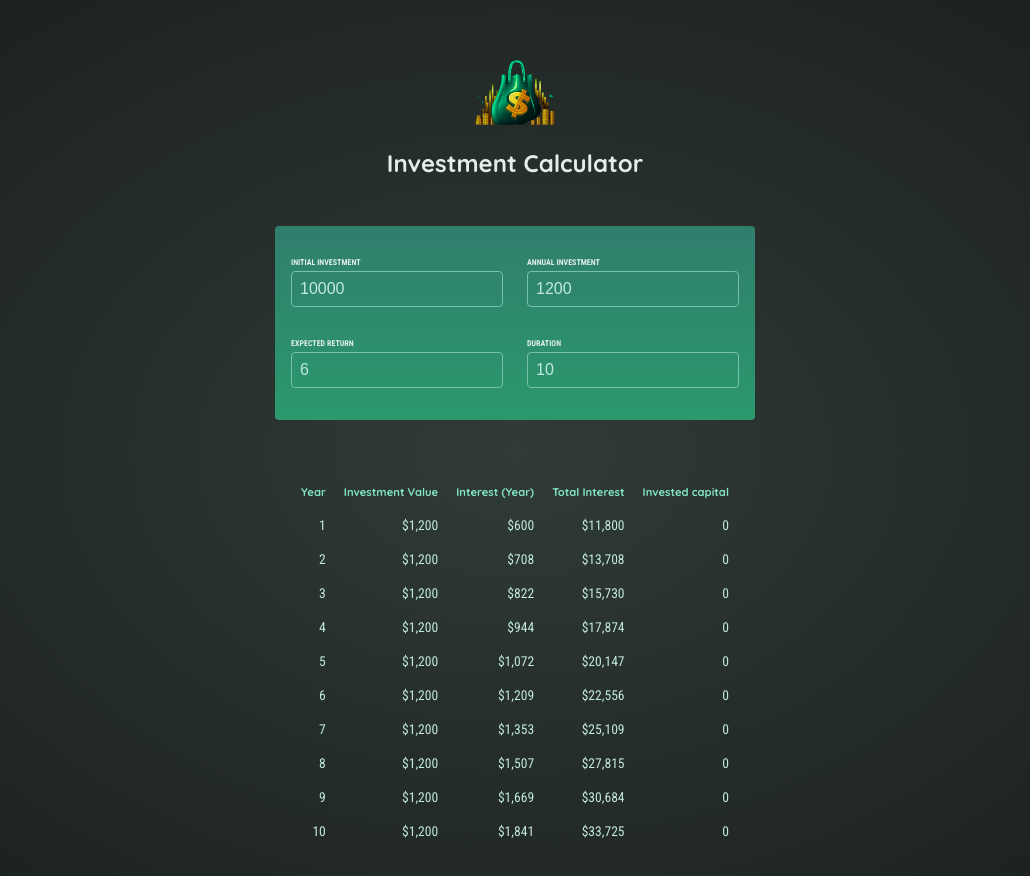
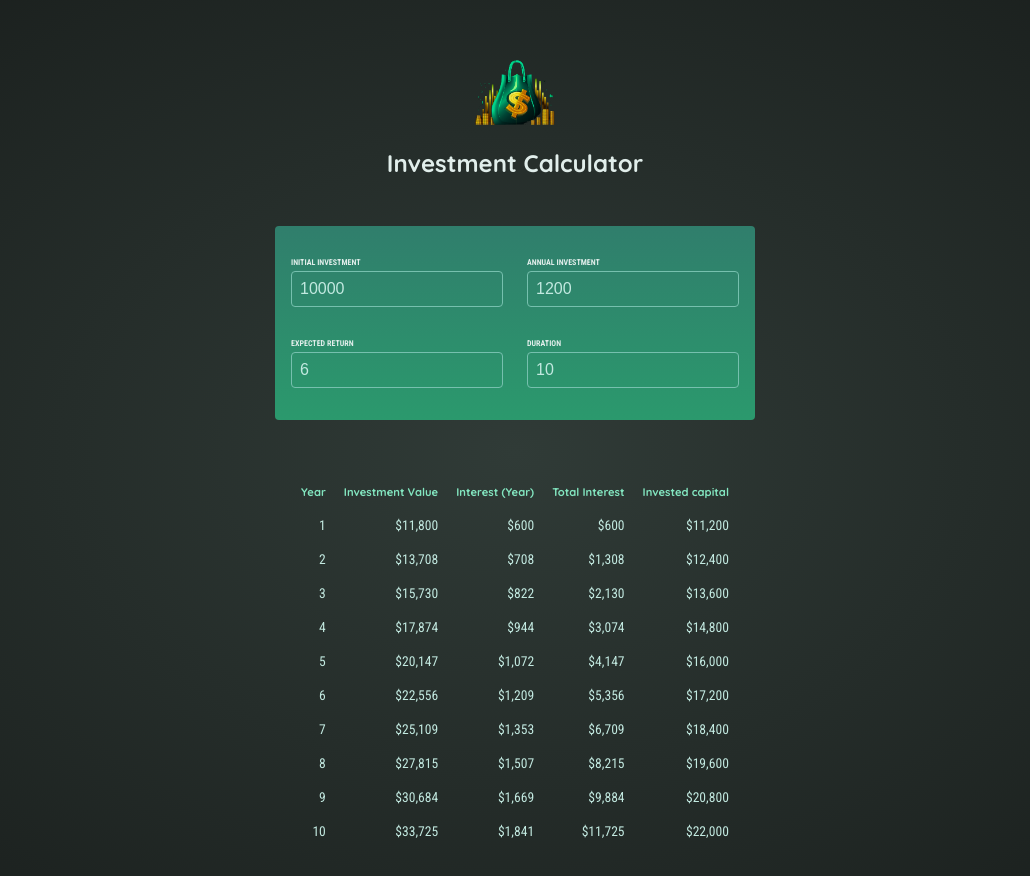
Before and after one commit to samerkh/react-investment-calculator, a React (Vite) app: page / in a window 1280 px wide. Shown: the top 876 px of the page, without its empty margins (125-1155 px from the left). Built offline with nearby package versions, Linux system fonts and the light colour scheme.

Commit message:
Refactor code

```diff
--- a/src/App.jsx
+++ b/src/App.jsx
@@ -3,20 +3,20 @@ import Header from "./components/Header";
 import InputGroup from "./components/InputGroup";
 import Result from "./components/Result";
 import { INITIAL_INPUT } from "./util/constants";
-import { calculateInvestmentResults } from "./util/investment";
 function App() {
   const [userInput, setUserInput] = React.useState(INITIAL_INPUT);
-  const result = calculateInvestmentResults(userInput);
 
-  const handleInputChange = (input) => {
-    setUserInput(input);
-  };
+  function handleInputChange(inputName, value) {
+    setUserInput((prevInput) => {
+      return { ...prevInput, [inputName]: +value };
+    });
+  }
 
   return (
     <>
       <Header />
       <InputGroup onInputChange={handleInputChange} userInput={userInput} />
-      <Result result={result} />
+      <Result userInput={userInput} />
     </>
   );
 }
--- a/src/components/InputGroup.jsx
+++ b/src/components/InputGroup.jsx
@@ -2,26 +2,20 @@ import React from "react";
 import InputField from "./InputField";
 
 export default function InputGroup({ onInputChange, userInput }) {
-  function handleChange(input, value) {
-    userInput = { ...userInput, [input]: parseFloat(value) };
-
-    onInputChange(userInput);
-  }
-
   return (
     <div id="user-input">
       <div className="input-group">
         <InputField
           label="initial investment"
           onChange={(e) => {
-            handleChange("initialInvestment", e.target.value);
+            onInputChange("initialInvestment", e.target.value);
           }}
           value={userInput.initialInvestment}
         />
         <InputField
           label="annual investment"
           onChange={(e) => {
-            handleChange("annualInvestment", e.target.value);
+            onInputChange("annualInvestment", e.target.value);
           }}
           value={userInput.annualInvestment}
         />
@@ -31,14 +25,14 @@ export default function InputGroup({ onInputChange, userInput }) {
         <InputField
           label="expected return"
           onChange={(e) => {
-            handleChange("expectedReturn", e.target.value);
+            onInputChange("expectedReturn", e.target.value);
           }}
           value={userInput.expectedReturn}
         />
         <InputField
           label="duration"
           onChange={(e) => {
-            handleChange("duration", e.target.value);
+            onInputChange("duration", e.target.value);
           }}
           value={userInput.duration}
         />
--- a/src/components/Result.jsx
+++ b/src/components/Result.jsx
@@ -1,7 +1,11 @@
 import React from "react";
-import { formatter } from "../util/investment";
+import { calculateInvestmentResults, formatter } from "../util/investment";
 
-export default function Result({ result }) {
+export default function Result({ userInput }) {
+  const result = calculateInvestmentResults(userInput);
+  const initialInvestment =
+    result[0].valueEndOfYear - result[0].interest - result[0].annualInvestment;
+
   return (
     <table id="result">
       <thead>
@@ -15,15 +19,22 @@ export default function Result({ result }) {
       </thead>
       <tbody>
         {result &&
-          result.map((item, index) => (
-            <tr key={index}>
-              <td>{item.year}</td>
-              <td>{formatter.format(item.annualInvestment)}</td>
-              <td>{formatter.format(item.interest)}</td>
-              <td>{formatter.format(item.valueEndOfYear)}</td>
-              <td>{0}</td>
-            </tr>
-          ))}
+          result.map((item, index) => {
+            const totalInterest =
+              item.valueEndOfYear -
+              item.annualInvestment * item.year -
+              initialInvestment;
+            const totalAmoutInvested = item.valueEndOfYear - totalInterest;
+            return (
+              <tr key={item.year}>
+                <td>{item.year}</td>
+                <td>{formatter.format(item.valueEndOfYear)}</td>
+                <td>{formatter.format(item.interest)}</td>
+                <td>{formatter.format(totalInterest)}</td>
+                <td>{formatter.format(totalAmoutInvested)}</td>
+              </tr>
+            );
+          })}
       </tbody>
     </table>
   );
```
